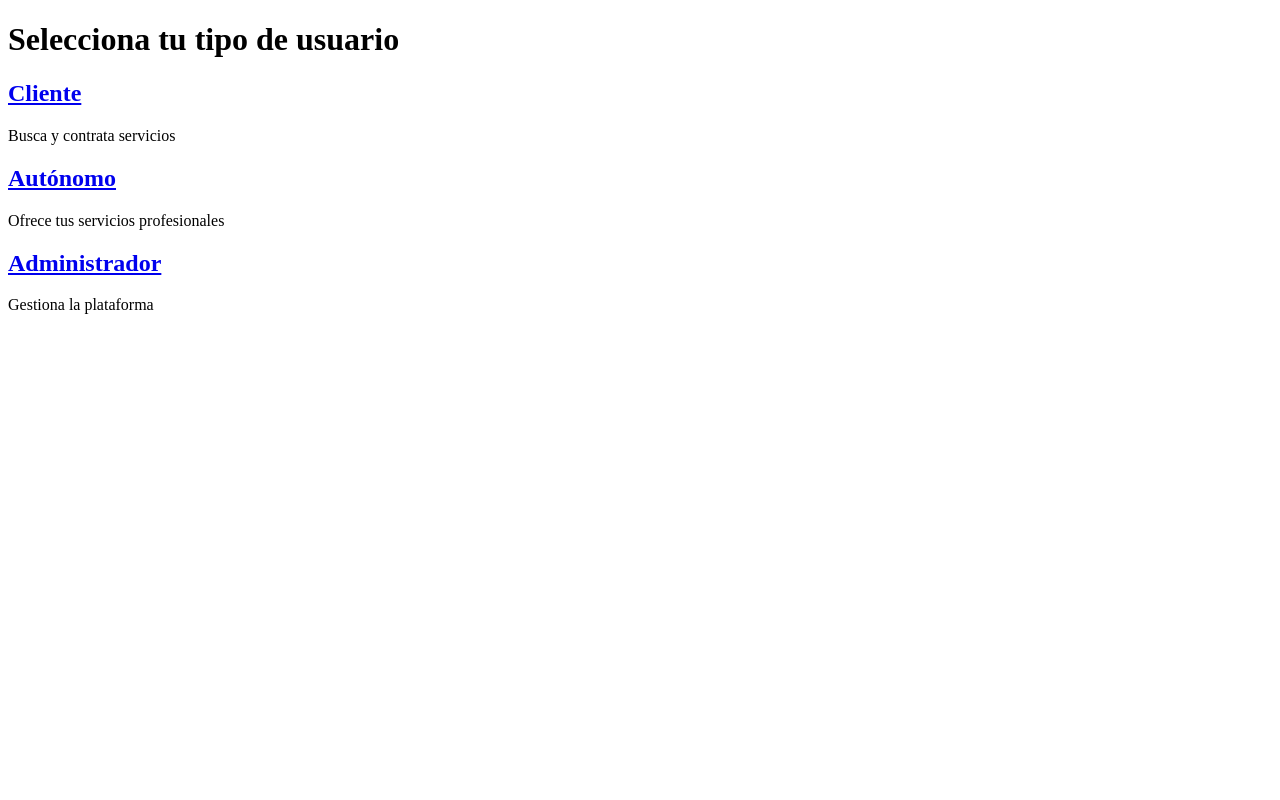
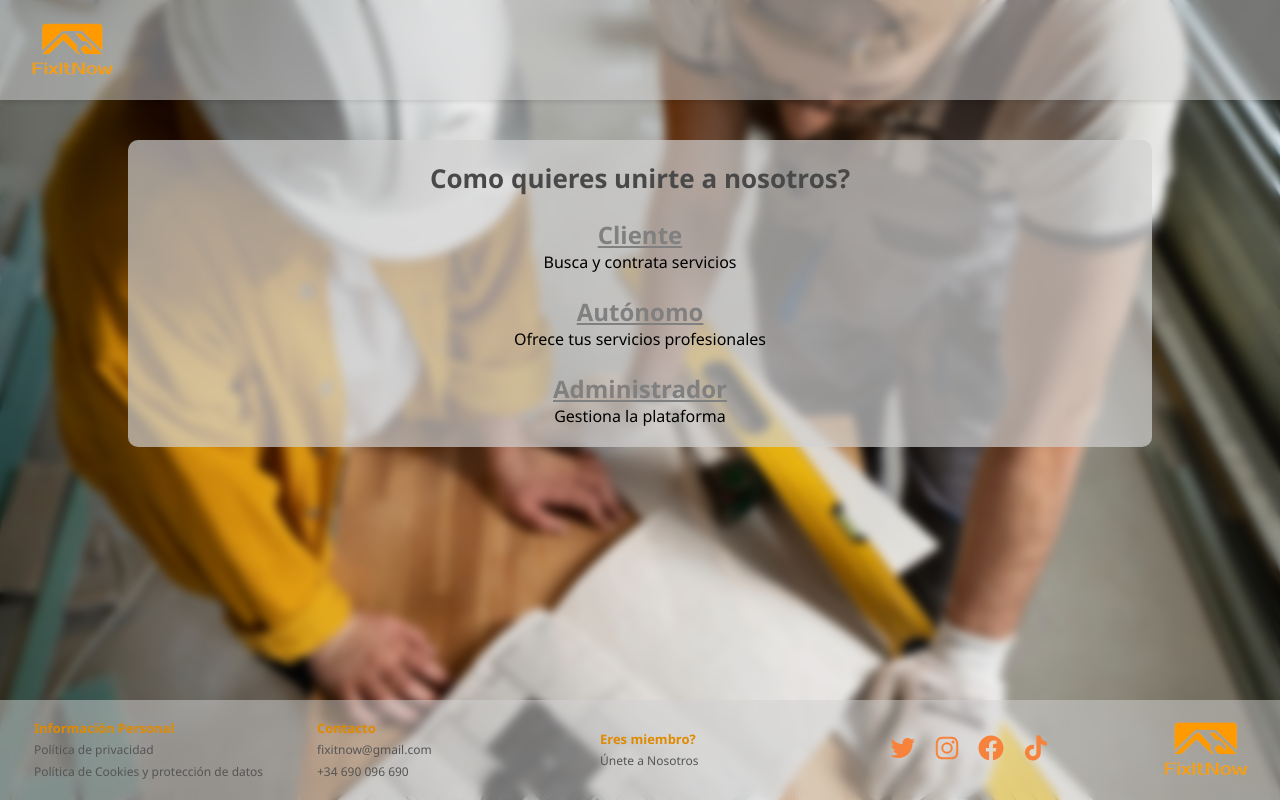
Before and after one commit to Srmata01/ProyectoFinalDAW, a PHP site: page /create_users/index.php in a window 1280 px wide. Run offline with PHP 8.4, Linux system fonts and the light colour scheme.

Commit message:
Redirecciones e Index Usuarios

```diff
--- a/create_users/index.php
+++ b/create_users/index.php
@@ -1,26 +1,86 @@
 <?php require_once '../config/database.php'; ?>
 <!DOCTYPE html>
-<html>
+<html class="app">
 <head>
-    <title>Registro de Usuario</title>
+    <title>Únete a nosotros</title>
     <meta charset="UTF-8">
+    <link rel="stylesheet" href="../styles.css">
 </head>
-<body>
-    <h1>Selecciona tu tipo de usuario</h1>
+<body class="app-body">
+<header class="app-header">
+        <div class="header-container">
+            <div class="logo-container">
+                <a href="../main.html" class="logo-link">
+                    <img src="../media/logo.png" alt="Logo FixItNow" class="logo">
+                </a>
+            </div>
+        </div>
+    </header>
 
-    <div>
-        <h2><a href="registro_cliente.php">Cliente</a></h2>
-        <p>Busca y contrata servicios</p>
-    </div>
+    <main class="app-main">
+        <div class="document-container">
+            <h1 class="document-title">Como quieres unirte a nosotros?</h1>
+            <br>
+            <div class="option-card">
+                <h2 class="option-title"><a href="registro_cliente.php" class="option-link" style="color:grey">Cliente</a></h2>
+                <p class="option-description">Busca y contrata servicios</p>
+            </div>
+            <br>
+            <div class="option-card">
+                <h2 class="option-title"><a href="registro_autonomo.php" class="option-link" style="color:grey">Autónomo</a></h2>
+                <p class="option-description">Ofrece tus servicios profesionales</p>
+            </div>
+            <br>
+            <div class="option-card">
+                <h2 class="option-title"><a href="registro_admin.php" class="option-link" style="color:grey">Administrador</a></h2>
+                <p class="option-description">Gestiona la plataforma</p>
+            </div>
+        </div>
+    </main>
 
-    <div>
-        <h2><a href="registro_autonomo.php">Autónomo</a></h2>
-        <p>Ofrece tus servicios profesionales</p>
-    </div>
+    <footer class="app-footer">
+        <div class="footer-container">
+            <div class="footer-section">
+                <h4 class="footer-title">Información Personal</h4>
+                <ul class="footer-list">
+                    <li><a href="politicaprivacidad.html" class="footer-link">Política de privacidad</a></li>
+                    <li><a href="politicacookiesdatos.html" class="footer-link">Política de Cookies y protección de
+                            datos</a></li>
+                </ul>
+            </div>
 
-    <div>
-        <h2><a href="registro_admin.php">Administrador</a></h2>
-        <p>Gestiona la plataforma</p>
-    </div>
+            <div class="footer-section">
+                <h4 class="footer-title">Contacto</h4>
+                <ul class="footer-list">
+                    <li><a href="mailto:fixitnow@gmail.com" class="footer-link">fixitnow@gmail.com</a></li>
+                    <li><a href="tel:+34690096690" class="footer-link">+34 690 096 690</a></li>
+                </ul>
+            </div>
+
+            <div class="footer-section">
+                <h4 class="footer-title">Eres miembro?</h4>
+                <ul class="footer-list">
+                    <li><a href="create_users/index.php" class="footer-link">Únete a Nosotros</a></li>
+                </ul>
+            </div>
+
+            <div class="footer-section social-media">
+                <div class="social-icons">
+                    <a href="#" class="social-link"><img src="../media/twitter-icon.png" alt="Twitter"
+                            class="social-icon"></a>
+                    <a href="#" class="social-link"><img src="../media/instagram-icon.png" alt="Instagram"
+                            class="social-icon"></a>
+                    <a href="#" class="social-link"><img src="../media/facebook-icon.png" alt="Facebook"
+                            class="social-icon"></a>
+                    <a href="#" class="social-link"><img src="../media/tiktok-icon.png" alt="TikTok"
+                            class="social-icon"></a>
+                </div>
+            </div>
+
+            <div class="footer-logo">
+                <img src="../media/logo.png" alt="FixItNow Logo" class="footer-logo-img">
+            </div>
+        </div>
+    </footer>
 </body>
 </html>
--- a/politicacookiesdatos.html
+++ b/politicacookiesdatos.html
@@ -12,7 +12,7 @@
     <header class="app-header">
         <div class="header-container">
             <div class="logo-container">
-                <a href="ejemplos_headers.html" class="logo-link">
+                <a href="main.html" class="logo-link">
                     <img src="media/logo.png" alt="Logo FixItNow" class="logo">
                 </a>
             </div>
@@ -81,7 +81,7 @@
             <div class="footer-section">
                 <h4 class="footer-title">Eres miembro?</h4>
                 <ul class="footer-list">
-                    <li><a href="#" class="footer-link">Únete a Nosotros</a></li>
+                    <li><a href="create_users/index.php" class="footer-link">Únete a Nosotros</a></li>
                 </ul>
             </div>
 
--- a/politicaprivacidad.html
+++ b/politicaprivacidad.html
@@ -13,7 +13,7 @@
         <div class="header-container">
             <!-- Logo a la izquierda -->
             <div class="logo-container">
-                <a href="ejemplos_headers.html">
+                <a href="main.html">
                     <img src="media/logo.png" alt="Logo FixItNow" class="logo">
                 </a>
             </div>
@@ -98,7 +98,7 @@
                 <div class="footer-section">
                     <h4>Eres miembro?</h4>
                     <ul>
-                        <li><a href="#">Únete a Nosotros</a></li>
+                        <li><a href="create_users/index.php">Únete a Nosotros</a></li>
                     </ul>
                 </div>
 
```
Also changed, not shown: main.html (+6 -6 lines).
